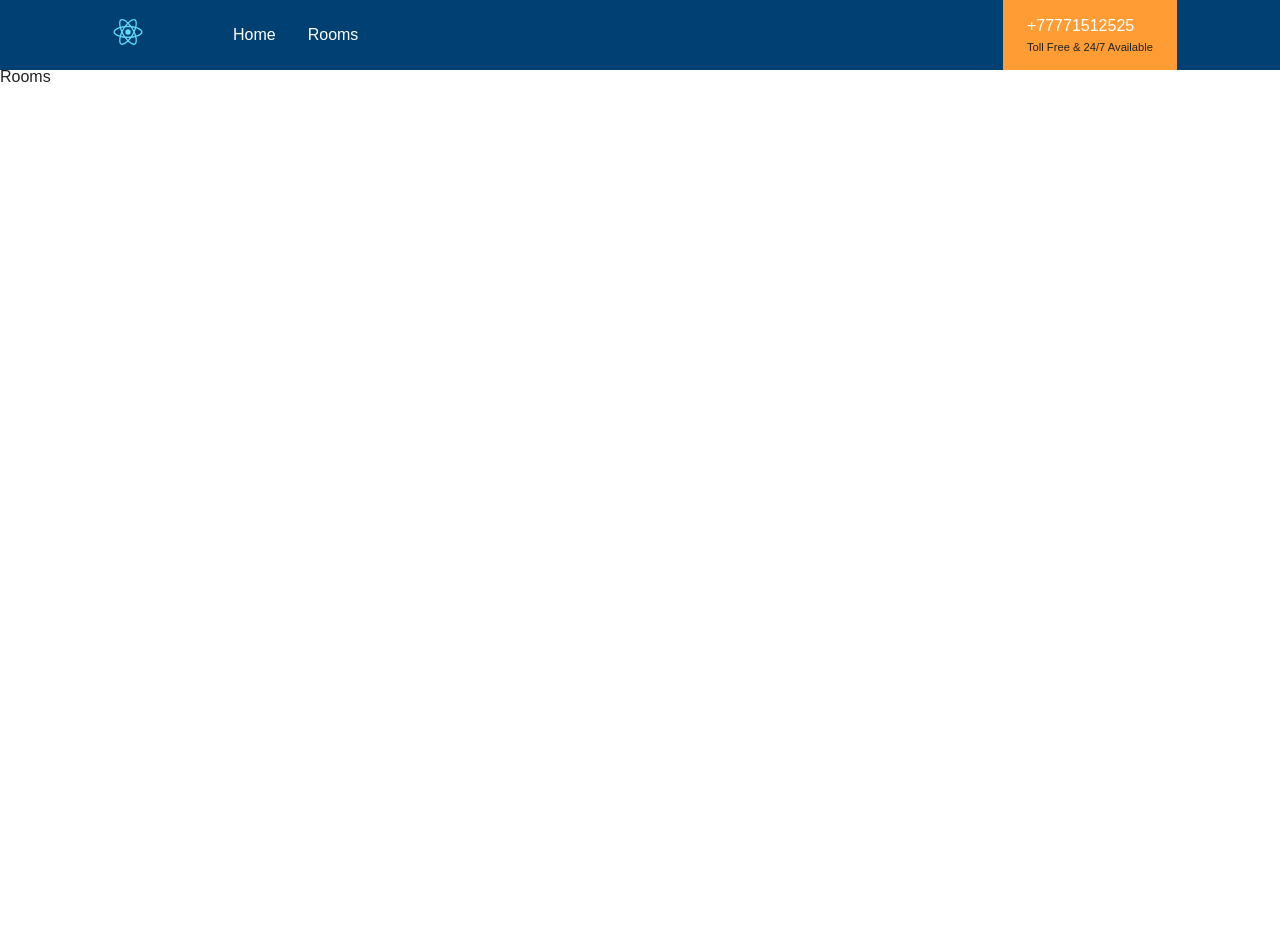
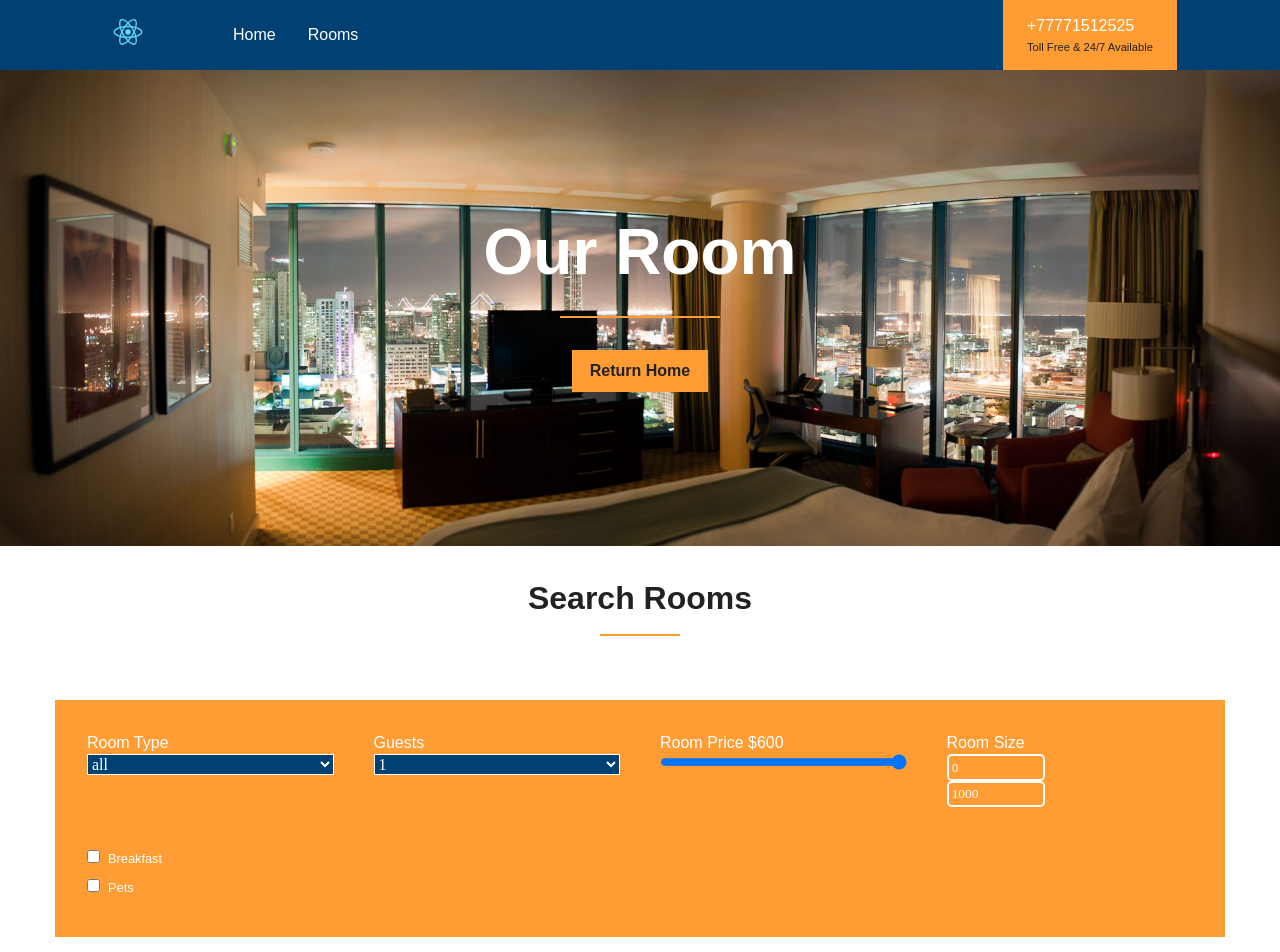
Before and after one commit to sherkhan61/hotel, a React (Create React App) app: page /rooms in a window 1280 px wide. Shown: the top 952 px of the page. Before the commit the page ends 800 px from the top, so only its background shows below. Built offline with nearby package versions, Linux system fonts and the light colour scheme.

Commit message:
adding rooms page

```diff
--- a/src/features/Services.jsx
+++ b/src/features/home/Services.jsx
@@ -1,5 +1,5 @@
 import React, { Component } from "react";
-import Title from "./Title";
+import Title from "../../ui/Title";
 import { FaCocktail, FaHiking, FaShuttleVan, FaBeer } from "react-icons/fa";
 
 export default class Services extends Component {
--- /dev/null
+++ b/src/features/rooms/RoomsContainer.jsx
@@ -0,0 +1,20 @@
+import React from "react";
+import RoomsFiltered from "./RoomsFiltered";
+import RoomsList from "./RoomsList";
+import { withRoomConsumer } from "../../lib/context";
+import Loading from "../../ui/Loading";
+
+let RoomsContainer = ({ context }) => {
+    const { loading, setRoom, sortedRooms, rooms } = context;
+    if (loading) {
+        return <Loading />;
+    }
+    return (
+        <>
+            <RoomsFiltered rooms={rooms} />
+            <RoomsList rooms={sortedRooms} setRoom={setRoom} />
+        </>
+    );
+};
+
+export default withRoomConsumer(RoomsContainer);
--- /dev/null
+++ b/src/features/rooms/RoomsFiltered.jsx
@@ -0,0 +1,141 @@
+import React, { useContext } from "react";
+import { RoomContext } from "../../lib/context";
+import Title from "../../ui/Title";
+
+const getUnique = (items, value) => {
+    // debugger;
+    return [...new Set(items.map(item => item[value]))];
+};
+
+const RoomsFiltered = props => {
+    const context = useContext(RoomContext);
+    const {
+        handleChange,
+        type,
+        capacity,
+        price,
+        minPrice,
+        maxPrice,
+        minSize,
+        maxSize,
+        breakfast,
+        pets
+    } = context;
+
+    // Get types
+    let types = getUnique(props.rooms, "type");
+    types = ["all", ...types];
+
+    types = types.map((item, index) => {
+        return (
+            <option value={item} key={index}>
+                {item}
+            </option>
+        );
+    });
+
+    // Get Guests
+    let people = getUnique(props.rooms, "capacity");
+    people = people.map((item, index) => {
+        return (
+            <option value={item} key={index}>
+                {item}
+            </option>
+        );
+    });
+
+    return (
+        <section className="filter-container">
+            <Title title="Search Rooms" />
+            <form className="filter-form">
+                <div className="form-group">
+                    <label htmlFor="type">
+                        room type
+                        <select
+                            name="type"
+                            id="type"
+                            value={type}
+                            className="form-control"
+                            onChange={handleChange}
+                        >
+                            {types}
+                        </select>
+                    </label>
+                </div>
+
+                <div className="form-group">
+                    <label htmlFor="capacity">
+                        Guests
+                        <select
+                            name="capacity"
+                            id="capacity"
+                            value={capacity}
+                            className="form-control"
+                            onChange={handleChange}
+                        >
+                            {people}
+                        </select>
+                    </label>
+                </div>
+
+                <div className="form-group">
+                    <label htmlFor="price">
+                        Room price ${price}
+                        <input
+                            type="range"
+                            name="price"
+                            min={minPrice}
+                            max={maxPrice}
+                            id="price"
+                            value={price}
+                            onChange={handleChange}
+                            className="form-control"
+                        />
+                    </label>
+                </div>
+
+                <div className="form-group">
+                    <label htmlFor="size">
+                        Room size
+                        <div className="size-inputs">
+                            <input
+                                type="number"
+                                name="minSize"
+                                min={minSize}
+                                id="minSize"
+                                value={minSize}
+                                onChange={handleChange}
+                                className="size-input"
+                            />
+                        </div>
+                        <div className="size-inputs">
+                            <input
+                                type="number"
+                                name="maxSize"
+                                min={maxSize}
+                                id="maxSize"
+                                value={maxSize}
+                                onChange={handleChange}
+                                className="size-input"
+                            />
+                        </div>
+                    </label>
+                </div>
+
+                <div className="form-group">
+                    <div className="single-extra">
+                        <input type="checkbox" name="breakfast" id="breakfast" checked={breakfast} onChange={handleChange}/>
+                        <label>breakfast</label>
+                    </div>
+                    <div className="single-extra">
+                        <input type="checkbox" name="pets" id="pets" checked={pets} onChange={handleChange}/>
+                        <label>pets</label>
+                    </div>
+                </div>
+
+            </form>
+        </section>
+    );
+};
+
+export default RoomsFiltered;
--- /dev/null
+++ b/src/features/rooms/RoomsList.jsx
@@ -0,0 +1,23 @@
+import React from "react";
+import SingleRoom from "../SingleRoom";
+
+const RoomsList = ({ rooms, setRoom }) => {
+    if (rooms.length === 0) {
+        return (
+            <div className="empty-search">
+                <h3>unfortunately no rooms matched your search parameters</h3>
+            </div>
+        );
+    }
+    return (
+        <section className="roomslist">
+            <div className="roomslist-center">
+                {rooms.map(item => {
+                    return <SingleRoom key={item.id} room={item} setRoom={setRoom} />;
+                })}
+            </div>
+        </section>
+    );
+};
+
+export default RoomsList;
--- a/src/pages/Home.jsx
+++ b/src/pages/Home.jsx
@@ -1,9 +1,9 @@
 import React from "react";
 import Header from "../ui/Header";
-import Banner from "../features/Banner";
+import Banner from "../ui/Banner";
 import { Link } from "react-router-dom";
-import Services from "../features/Services";
-import FeaturedRooms from "../features/FeaturedRooms";
+import Services from "../features/home/Services";
+import FeaturedRooms from "../features/home/FeaturedRooms";
 
 const Home = () => {
   return (
--- a/src/pages/Rooms.jsx
+++ b/src/pages/Rooms.jsx
@@ -1,5 +1,22 @@
-import React from "react";
+import React from 'react'
+import Header from '../ui/Header'
+import Banner from '../ui/Banner'
+import { Link } from "react-router-dom";
+import RoomsContainer from '../features/rooms/RoomsContainer';
 
-export default function Rooms() {
-  return <div>Rooms</div>;
+const Rooms = () => {
+  return (
+      <>
+        <Header hero="roomsHero">
+          <Banner title="Our room">
+            <Link to="/" className="btn-primary">
+              return home
+            </Link>
+          </Banner>
+        </Header>
+        <RoomsContainer />
+      </>
+  )
 }
+
+export default Rooms;
```
Also changed, not shown: src/features/home/FeaturedRooms.jsx (renamed from src/features/FeaturedRooms.jsx, +4 -4 lines), src/ui/Banner.jsx (renamed from src/features/Banner.jsx), src/ui/Title.jsx (renamed from src/features/Title.jsx).
